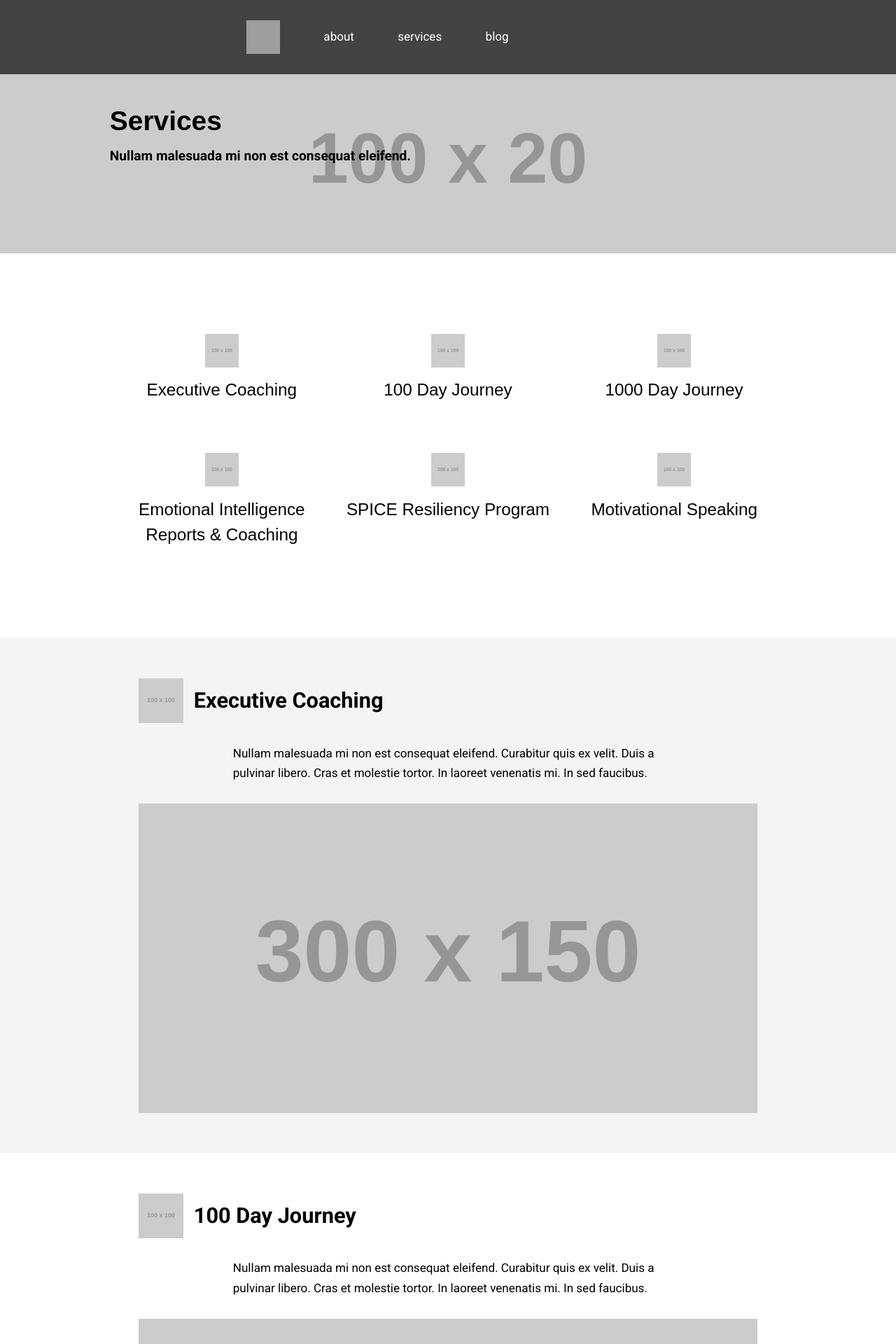
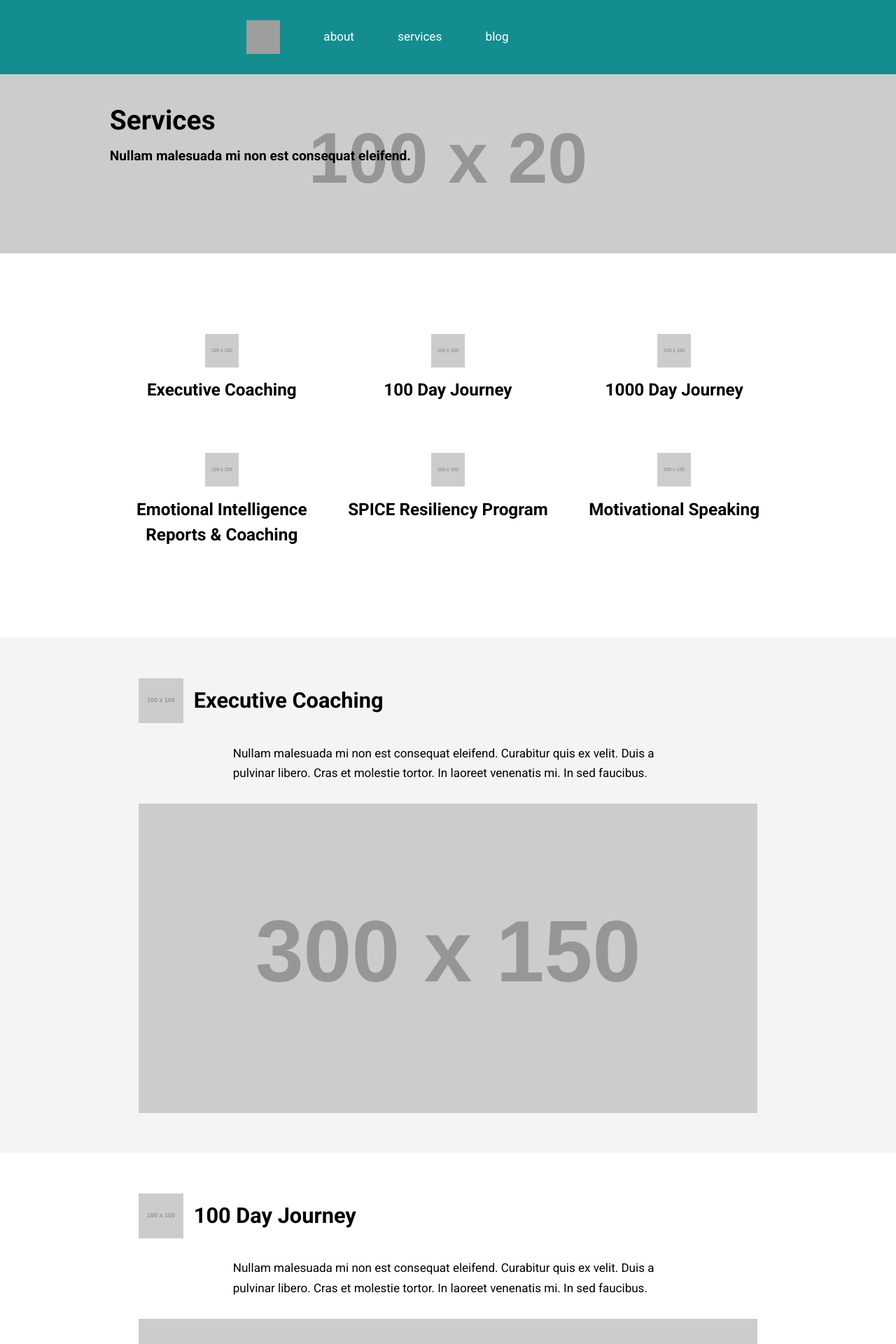
Before and after one commit to AlexSpagnuolo/rozross, a Jekyll site: the page built from services.html, in a window 1280 px wide. Shown: the top 1920 px of the page at 70% size. Built offline with Jekyll 4.4.1, drawn with Linux system fonts in a browser that asks for light colours; grey boxes are pictures that could not be loaded.

Commit message:
Add services page css

```diff
--- a/css/main.css
+++ b/css/main.css
@@ -1,15 +1,5 @@
 html {
   font-family: "Roboto", sans-serif;
-}
-
-h1,
-h2,
-h3 {
-  font-family: "Oswald", sans-serif;
-}
-
-h3 {
-  font-weight: 400;
 }
 
 .white-link {
@@ -33,6 +23,11 @@
   transition: all .3s ease;
 }
 
+button:hover,
+button:focus {
+  transform: scale(.9);
+}
+
 .grey-bg {
   background-color: #F4F4F4;
 }
@@ -40,7 +35,7 @@
 /* Header start */
 
 nav {
-  background-color: #434343;
+  background-color: #138D8F;
 }
 
 .nav-logo i {
@@ -159,3 +154,22 @@
 }
 
 /* About end */
+
+
+/* Services start */
+
+.services-button,
+.services-icon {
+  transition: all .3s ease;
+}
+
+.services-button:hover {
+  transform: scale(.9);
+}
+
+.services-button:focus {
+  transform: scale(.9);
+}
+
+
+/* Services end */
```
